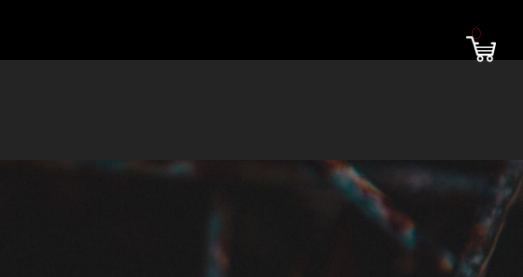
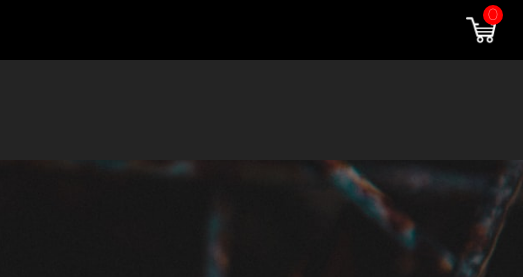
Before and after one commit to jesperkarlsson42/Webshop-grupparbete, a plain HTML site: page html/products.html in a window 1280 px wide. Shown: the top 277 px of the page, 757-1280 px from the left. Drawn offline with nearby package versions, Linux system fonts and the light colour scheme.

Commit message:
amount style

```diff
--- a/SCSS/products.scss
+++ b/SCSS/products.scss
@@ -219,5 +219,12 @@ header {
 }
 
 .amount {
-  color: red;
+  color: #ffffff;
+    background-color: red;
+    width: 20px;
+    height: 20px;
+    border-radius: 50%;
+    position: absolute;
+    top: 5px;
+    right: 20px;
 }
```
Also changed, not shown: CSS/products.css.
